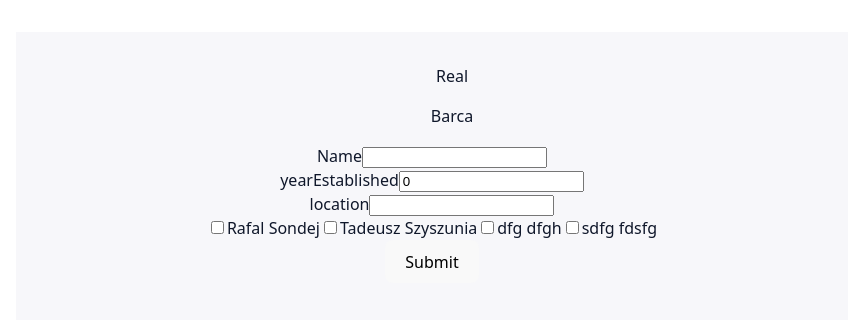
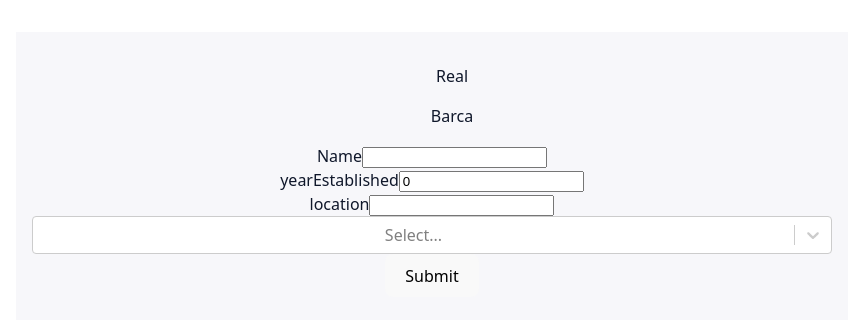
Before and after one commit to LukasSondej/FootballApp, a React (Vite) app: page / in a window 1280 px wide. Shown: the top 320 px of the page, without its empty margins (208-1071 px from the left). Built offline with nearby package versions, Linux system fonts and the light colour scheme; data requests are answered from the project's data file.

Commit message:
Dodanie react select wybur graczy do teamu

```diff
--- a/src/teamFolder/AddTeam.tsx
+++ b/src/teamFolder/AddTeam.tsx
@@ -28,16 +28,16 @@
       playersId: values.playersId
     })
 }
-const handleCheckbox = (playerId: string, checked: boolean) => {
+const handleCheckboxChange = (playersIDs: string[]) => {
     setValues(prev => ({
         ...prev,
-        playersId: checked ? [...prev.playersId, playerId] : prev.playersId.filter(id => id != playerId)
+        playersId: playersIDs
 
     }))
 }
 
 return(
-<FormTeam handleChange={handleChange} handleSubmit={handleSubmit} values={values} handleCheckbox={handleCheckbox}/>
+<FormTeam handleChange={handleChange} handleSubmit={handleSubmit} values={values} handleCheckboxChange={handleCheckboxChange}/>
 )
 
 }
--- a/src/teamFolder/FormTeam.tsx
+++ b/src/teamFolder/FormTeam.tsx
@@ -1,4 +1,4 @@
-
+import Select, { type MultiValue } from "react-select";
 import { useGetPlayers } from "../hooks/useGetPlayers";
 import type { NewTeam } from "../types";
 
@@ -6,12 +6,19 @@
    handleSubmit: (e: React.FormEvent<HTMLFormElement>) => void;
 handleChange: (e: React.ChangeEvent<HTMLSelectElement | HTMLInputElement>) => void;
 values: NewTeam;
-handleCheckbox: (playerId: string, checked: boolean) => void
+handleCheckboxChange: (playersIDs: string[]) => void
 
 }
-export const FormTeam = ({handleSubmit, handleChange, values, handleCheckbox}: PropsPlayer) =>{
+type PlayerOption = {
+    value: string,
+    label: string
+}
+export const FormTeam = ({handleSubmit, handleChange, values, handleCheckboxChange}: PropsPlayer) =>{
 
- const { data: players = [], error, isLoading} = useGetPlayers()
+
+ const { data: players = [], error, isLoading} = useGetPlayers();
+ const options: PlayerOption[] = players.filter(el => el.teamId == null).map(player => ({value: player.id,
+     label: `${player.name} ${player.lastName}`}));
 
  if(error) return( <p style={{color: "red"}}>Błąd</p>)
 if(isLoading) return(<p> Loading...</p>)
@@ -33,14 +40,28 @@
         <label htmlFor="location">location</label>
         <input id="location" name="location" value={values.location} onChange={handleChange}></input>
     </div>
-<div>
-{
-    players.filter(el => el.teamId == null)
-    .map(player=> <label key={player.id}><input type="checkbox" checked={values.playersId.includes(player.id)} onChange={(e) => handleCheckbox(player.id, e.target.checked)}/>{player.name} {player.lastName}</label>)
-}
+    <div>
+<Select
+isMulti
+options={options}
+hideSelectedOptions={true}
+closeMenuOnSelect={false}
+defaultValue={options}
+onChange={(selected)=> {
+  const selectedIds = selected.map(el => el.value);
+  handleCheckboxChange(selectedIds);
+}}
+value={options.filter(option => values.playersId.includes(option.value)
+)}
+
+/>
+    </div>
 
 
-</div>
+
+
+
+
     <button type="submit" name="button" >Submit</button>
     </form>
         </>
```
